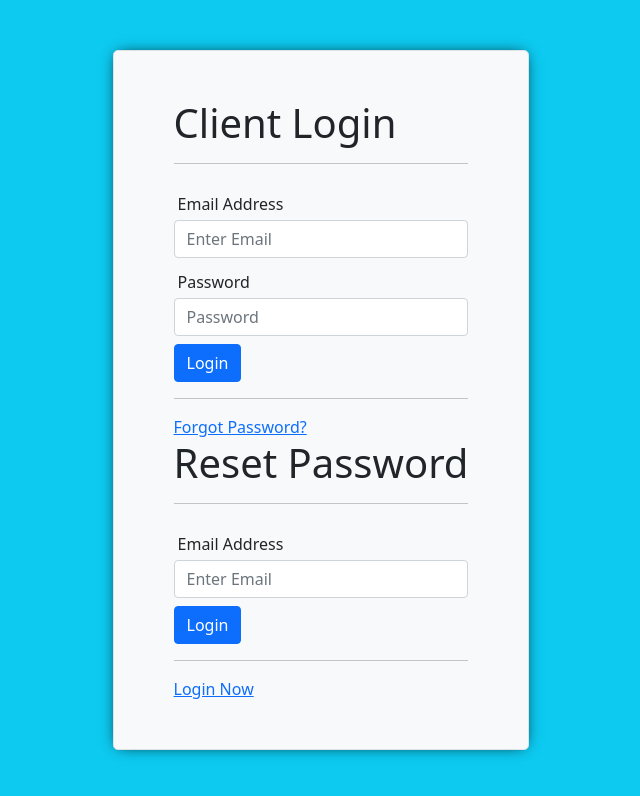
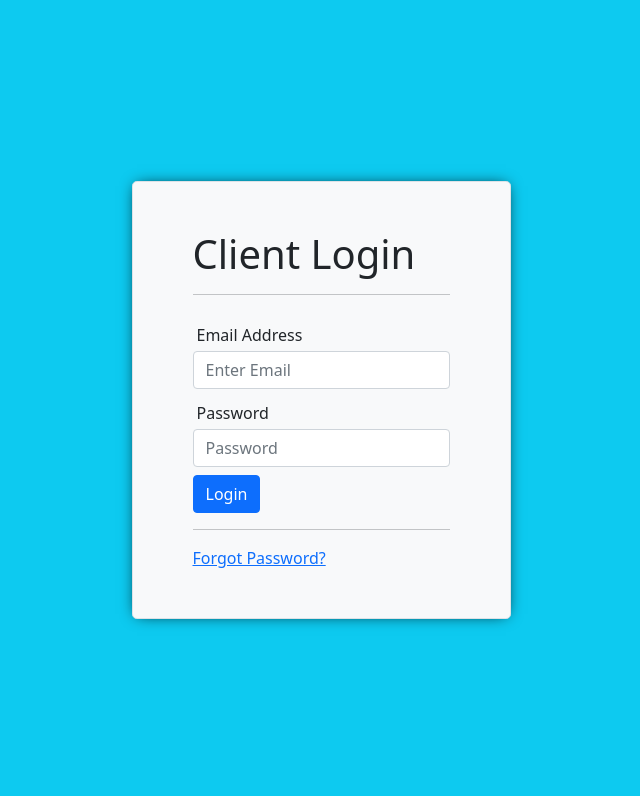
Before and after one commit to lewist13/CRM-Ticket-System, a React (Create React App) app in the folder crm-frontend/: page / in a window 1280 px wide. Shown: the top 796 px of the page, without its empty margins (319-959 px from the left). Built offline with nearby package versions, Linux system fonts and the light colour scheme; the HTML template or start-up script is replaced by a standard one.

Commit message:
login and reset password buttons switch forms upon click

```diff
--- a/crm-frontend/src/components/ForgotPassword/ForgotPassword.js
+++ b/crm-frontend/src/components/ForgotPassword/ForgotPassword.js
@@ -2,7 +2,12 @@ import React from "react";
 import PropTypes from "prop-types";
 import { Container, Row, Col, Form, Button } from "react-bootstrap";
 
-export const ForgotPassword = ({ handleOnChange, handleOnSubmit, email }) => {
+export const ForgotPassword = ({
+  handleOnChange,
+  handleOnResetSubmit,
+  formSwitcher,
+  email,
+}) => {
   return (
     <div>
       <Container>
@@ -10,7 +15,7 @@ export const ForgotPassword = ({ handleOnChange, handleOnSubmit, email }) => {
           <Col>
             <h1 className="text-black">Reset Password</h1>
             <hr />
-            <Form autoComplete="off" onSubmit={handleOnSubmit}>
+            <Form autoComplete="off" onSubmit={handleOnResetSubmit}>
               <Form.Group>
                 <Form.Label className="input-name m-1 pt-2">
                   Email Address
@@ -25,7 +30,7 @@ export const ForgotPassword = ({ handleOnChange, handleOnSubmit, email }) => {
                 />
               </Form.Group>
               <Button className="login-button mt-2" type="submit">
-                Login
+                Reset Password
               </Button>
             </Form>
             <hr />
@@ -33,7 +38,9 @@ export const ForgotPassword = ({ handleOnChange, handleOnSubmit, email }) => {
         </Row>
         <Row>
           <Col>
-            <a href="#!">Login Now</a>
+            <a href="#!" onClick={() => formSwitcher("login")}>
+              Login Now
+            </a>
           </Col>
         </Row>
       </Container>
@@ -43,5 +50,7 @@ export const ForgotPassword = ({ handleOnChange, handleOnSubmit, email }) => {
 
 ForgotPassword.propTypes = {
   handleOnChange: PropTypes.func.isRequired,
+  handleOnResetSubmit: PropTypes.func.isRequired,
+  formSwitcher: PropTypes.func.isRequired,
   email: PropTypes.string.isRequired,
 };
--- a/crm-frontend/src/components/login/Login.js
+++ b/crm-frontend/src/components/login/Login.js
@@ -5,6 +5,7 @@ import { Container, Row, Col, Form, Button } from "react-bootstrap";
 export const LoginForm = ({
   handleOnChange,
   handleOnSubmit,
+  formSwitcher,
   email,
   password,
 }) => {
@@ -51,7 +52,9 @@ export const LoginForm = ({
         </Row>
         <Row>
           <Col>
-            <a href="#!">Forgot Password?</a>
+            <a href="#!" onClick={() => formSwitcher("reset")}>
+              Forgot Password?
+            </a>
           </Col>
         </Row>
       </Container>
@@ -61,6 +64,8 @@ export const LoginForm = ({
 
 LoginForm.propTypes = {
   handleOnChange: PropTypes.func.isRequired,
+  handleOnSubmit: PropTypes.func.isRequired,
+  formSwitcher: PropTypes.func.isRequired,
   email: PropTypes.string.isRequired,
   password: PropTypes.string.isRequired,
 };
--- a/crm-frontend/src/pages/entry/Entry.js
+++ b/crm-frontend/src/pages/entry/Entry.js
@@ -6,6 +6,7 @@ import "../../styles/Entry.css";
 export const Entry = () => {
   const [email, setEmail] = useState("");
   const [password, setPassword] = useState("");
+  const [formLoad, setFormLoad] = useState("login");
 
   const handleOnChange = (e) => {
     const { name, value } = e.target;
@@ -24,26 +25,51 @@ export const Entry = () => {
 
   const handleOnSubmit = (e) => {
     e.preventDefault();
+
     if (!email || !password) {
       return alert("Fill up all the form!");
     }
+
     //TODO call api to submit form
+    console.log(email, password);
+  };
+
+  const handleOnResetSubmit = (e) => {
+    e.preventDefault();
+
+    if (!email) {
+      return alert("Please enter the email!");
+    }
+
+    //TODO call api to submit form
+    console.log(email);
+  };
+
+  const formSwitcher = (formType) => {
+    setFormLoad(formType);
   };
 
   return (
     <div className="entry-page bg-info">
       <div className="form-box h-20 p-5 bg-light border rounded-3 text-start">
+        {formLoad === "login" && (
           <LoginForm
             handleOnChange={handleOnChange}
             handleOnSubmit={handleOnSubmit}
+            formSwitcher={formSwitcher}
             email={email}
             password={password}
           />
+        )}
+
+        {formLoad === "reset" && (
           <ForgotPassword
             handleOnChange={handleOnChange}
-          handleOnSubmit={handleOnSubmit}
+            handleOnResetSubmit={handleOnResetSubmit}
+            formSwitcher={formSwitcher}
             email={email}
           />
+        )}
       </div>
     </div>
   );
```
Lines whose indentation alone changed are shown as unchanged.
